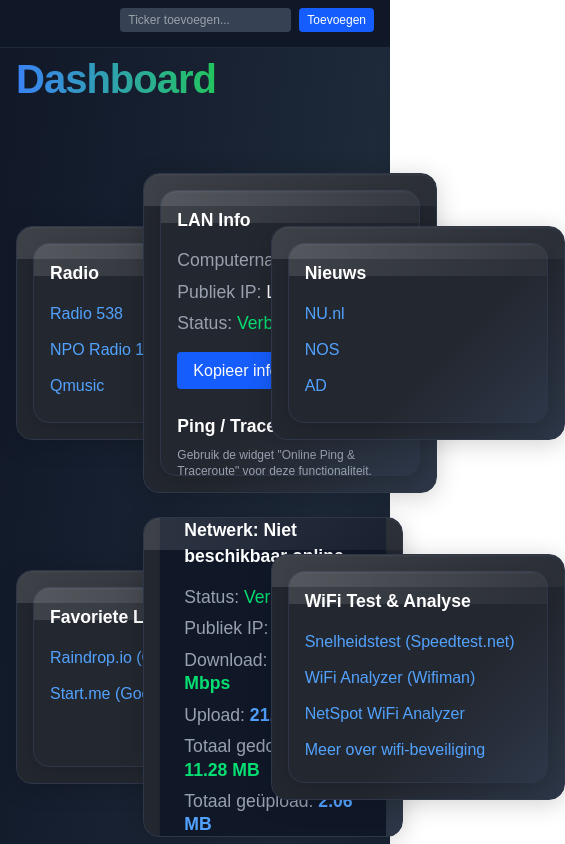
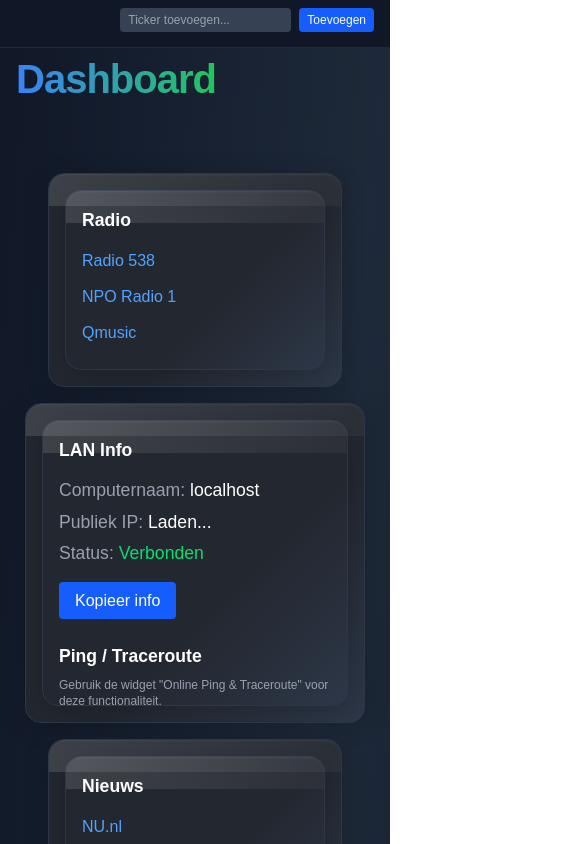
Before and after one commit to chinfosieeuw9-prog/misterplace, a Next.js app: page /dashboard in a window 390 px wide. Shown: the top 844 px of the page, 565 px wide, since content can reach past the window. Built offline with nearby package versions, Linux system fonts and the light colour scheme; no server answers.

Commit message:
Refactor DashboardPage: adjust layout for widget display and improve responsiveness

```diff
--- a/src/app/dashboard/page.tsx
+++ b/src/app/dashboard/page.tsx
@@ -102,12 +102,12 @@
           {/* MyFileWidget verwijderd */}
         </div>
         {/* Netwerk-widgets onder de bestandswidgets */}
-        <div className="flex flex-col md:flex-row gap-6">
+        <div className="w-full">
           <DragDropContext onDragEnd={onDragEnd}>
             <Droppable droppableId="dashboard-widgets" direction="horizontal">
               {(provided) => (
                 <div
-                  className="grid grid-cols-3 gap-6 w-full"
+                  className="grid grid-cols-1 sm:grid-cols-2 md:grid-cols-3 gap-4 md:gap-6 w-full"
                   ref={provided.innerRef}
                   {...provided.droppableProps}
                 >
```
